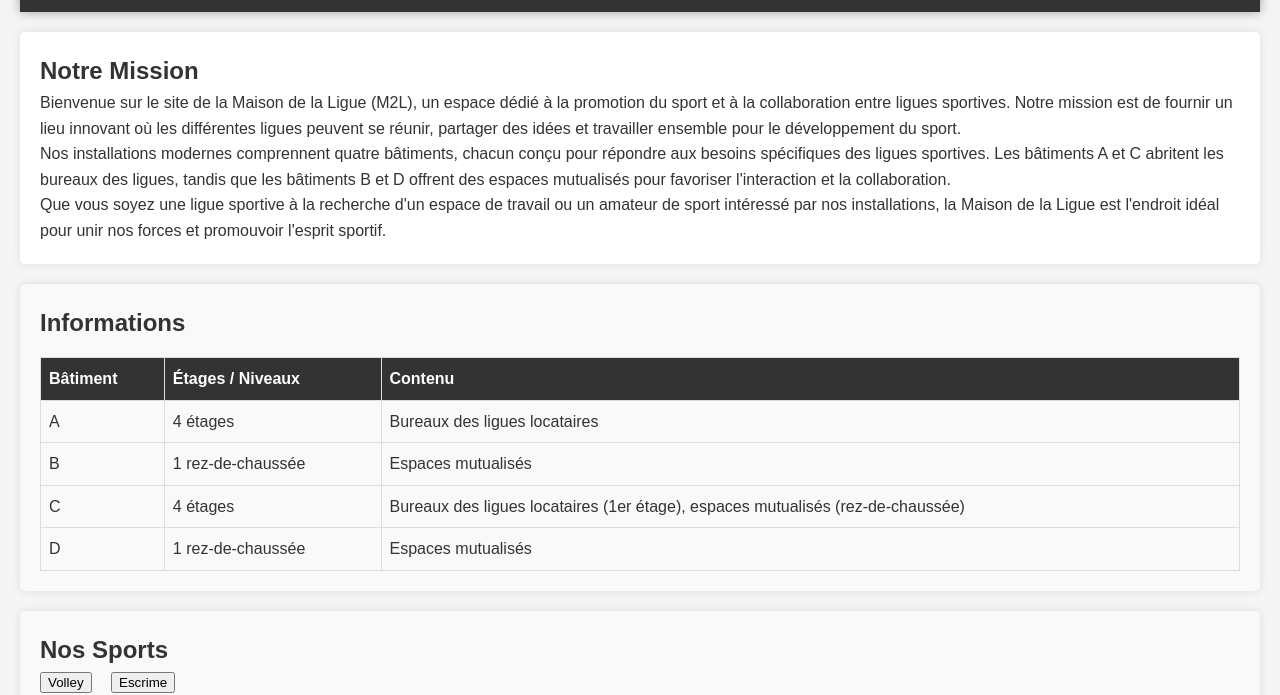
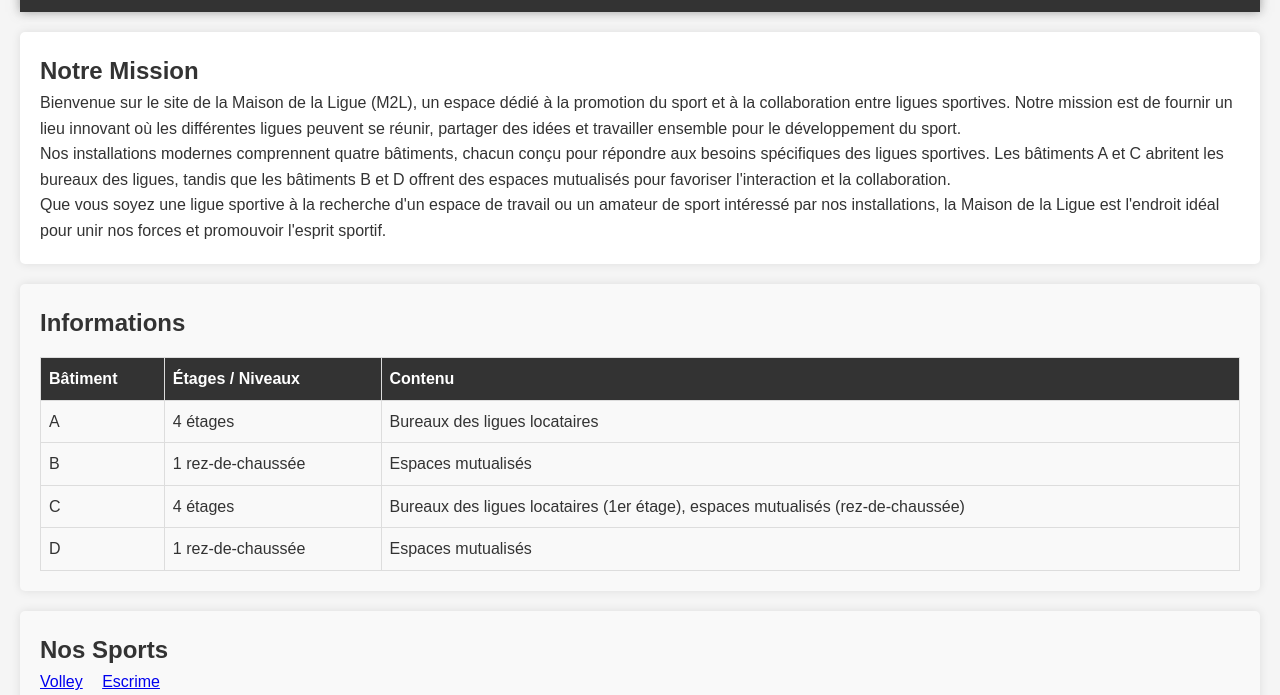
Before and after one commit to SylvainFaccin/23.24-M2L, a plain HTML site: page index.html in a window 1280 px wide. Shown: the part 110-805 px from the top of the page. Drawn offline with Linux system fonts and the light colour scheme.

Commit message:
modified:   index.html

```diff
--- a/index.html
+++ b/index.html
@@ -67,8 +67,8 @@
 <section id="sports">
     <h2>Nos Sports</h2>
     <ul>
-        <li><button href="volley.html">Volley</button></li>
-        <li><button href="escrime.html">Escrime</button></li>
+        <li><a href="volley.html">Volley</a></li>
+        <li><a href="escrime.html">Escrime</a></li>
     </ul>
 </section>
 
```
